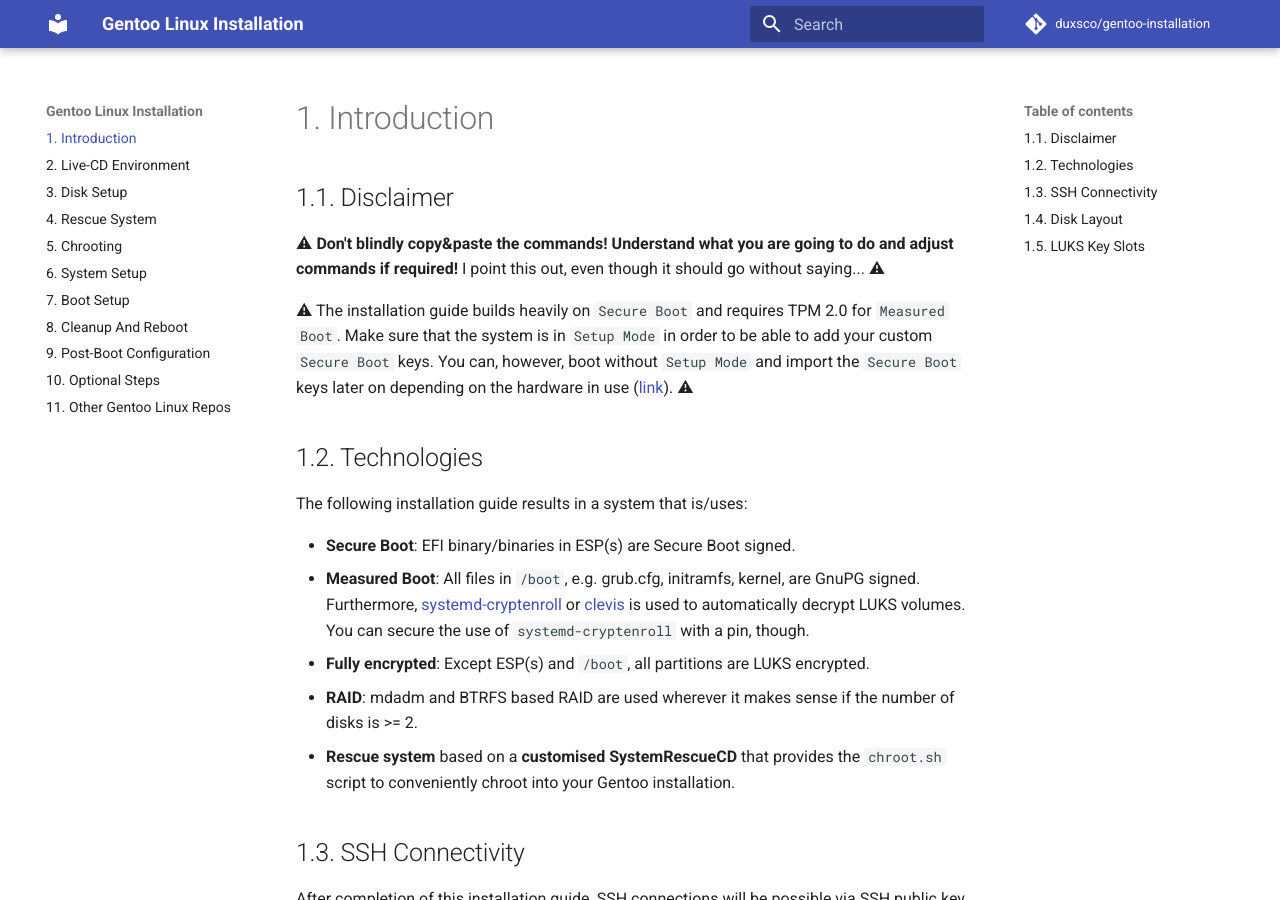
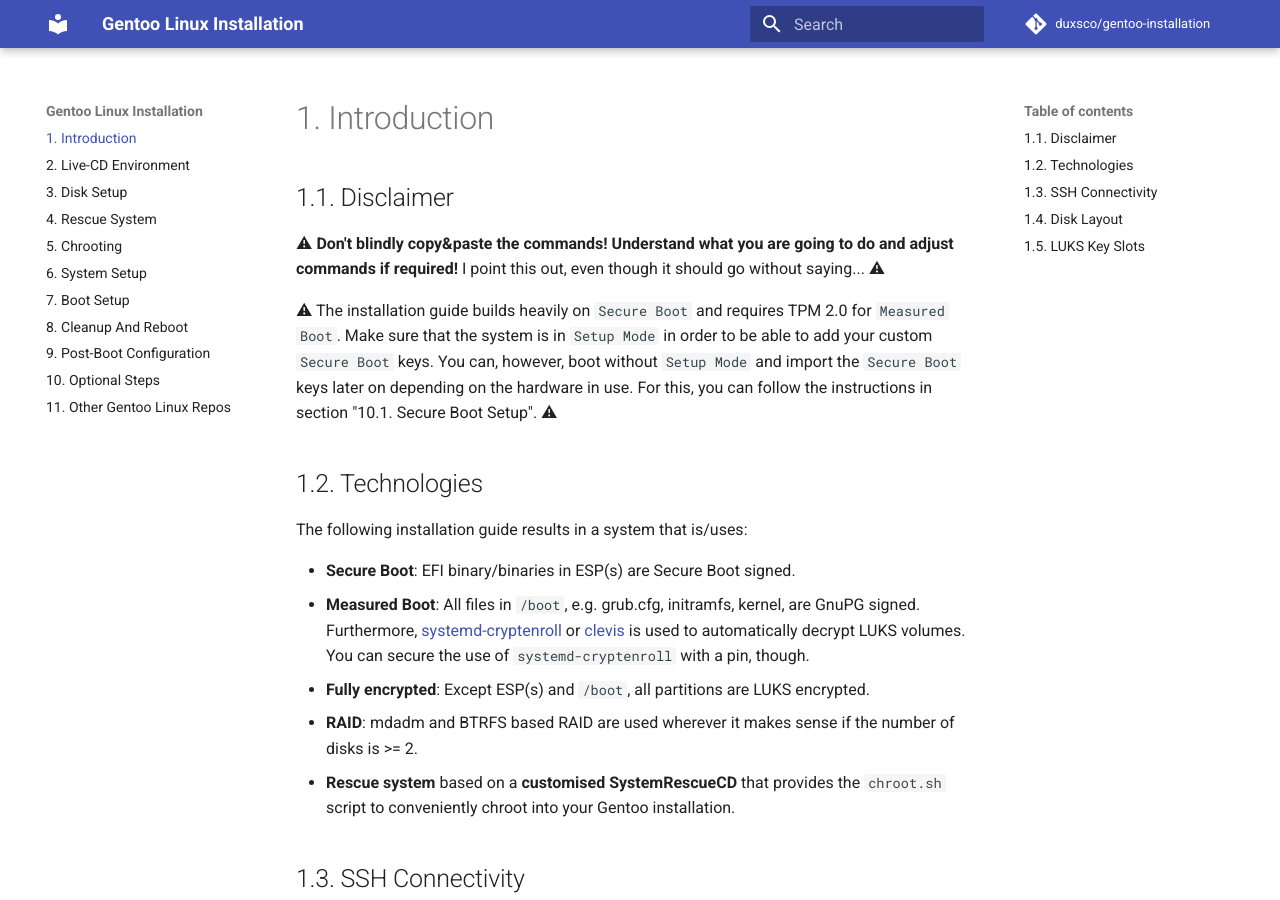
Before and after one commit to duxsco/gentoo-installation, an MkDocs documentation site: the page built from docs/index.md, in a window 1280 px wide and 900 px high. Built offline with MkDocs 1.6.1 and Material for MkDocs 9.7.7, drawn with Linux system fonts in a browser that asks for light colours; comment, search, counter and statistics services are not loaded.

Commit message:
Remove link on Secure Boot setup

```diff
--- a/docs/index.md
+++ b/docs/index.md
@@ -2,7 +2,7 @@
 
 ⚠ **Don't blindly copy&paste the commands! Understand what you are going to do and adjust commands if required!** I point this out, even though it should go without saying... ⚠
 
-⚠ The installation guide builds heavily on `Secure Boot` and requires TPM 2.0 for `Measured Boot`. Make sure that the system is in `Setup Mode` in order to be able to add your custom `Secure Boot` keys. You can, however, boot without `Setup Mode` and import the `Secure Boot` keys later on depending on the hardware in use ([link](#installation-of-secure-boot-files-via-uefi-firmware-settings)). ⚠
+⚠ The installation guide builds heavily on `Secure Boot` and requires TPM 2.0 for `Measured Boot`. Make sure that the system is in `Setup Mode` in order to be able to add your custom `Secure Boot` keys. You can, however, boot without `Setup Mode` and import the `Secure Boot` keys later on depending on the hardware in use. For this, you can follow the instructions in section "10.1. Secure Boot Setup". ⚠
 
 ## 1.2. Technologies
 
```
